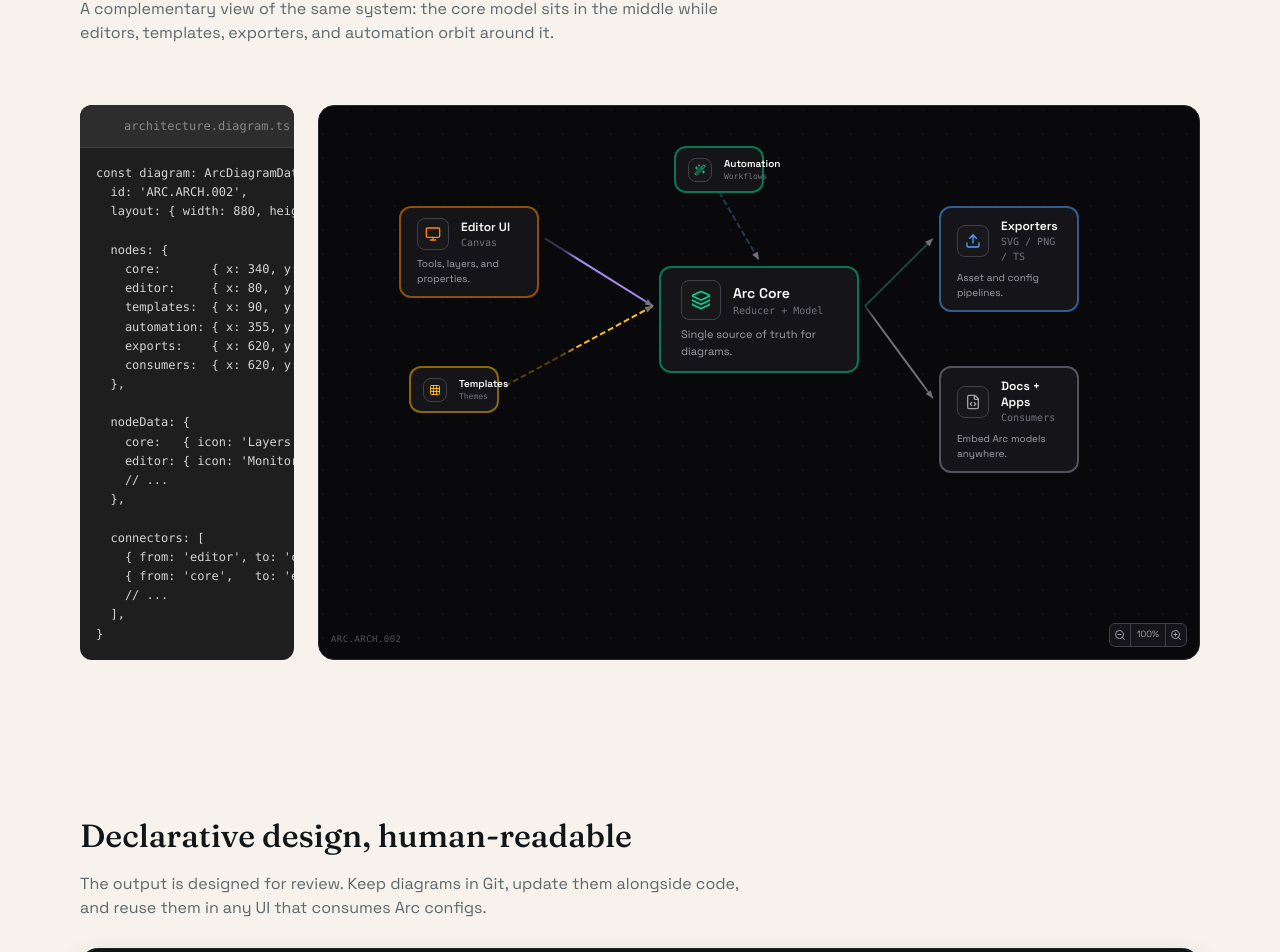
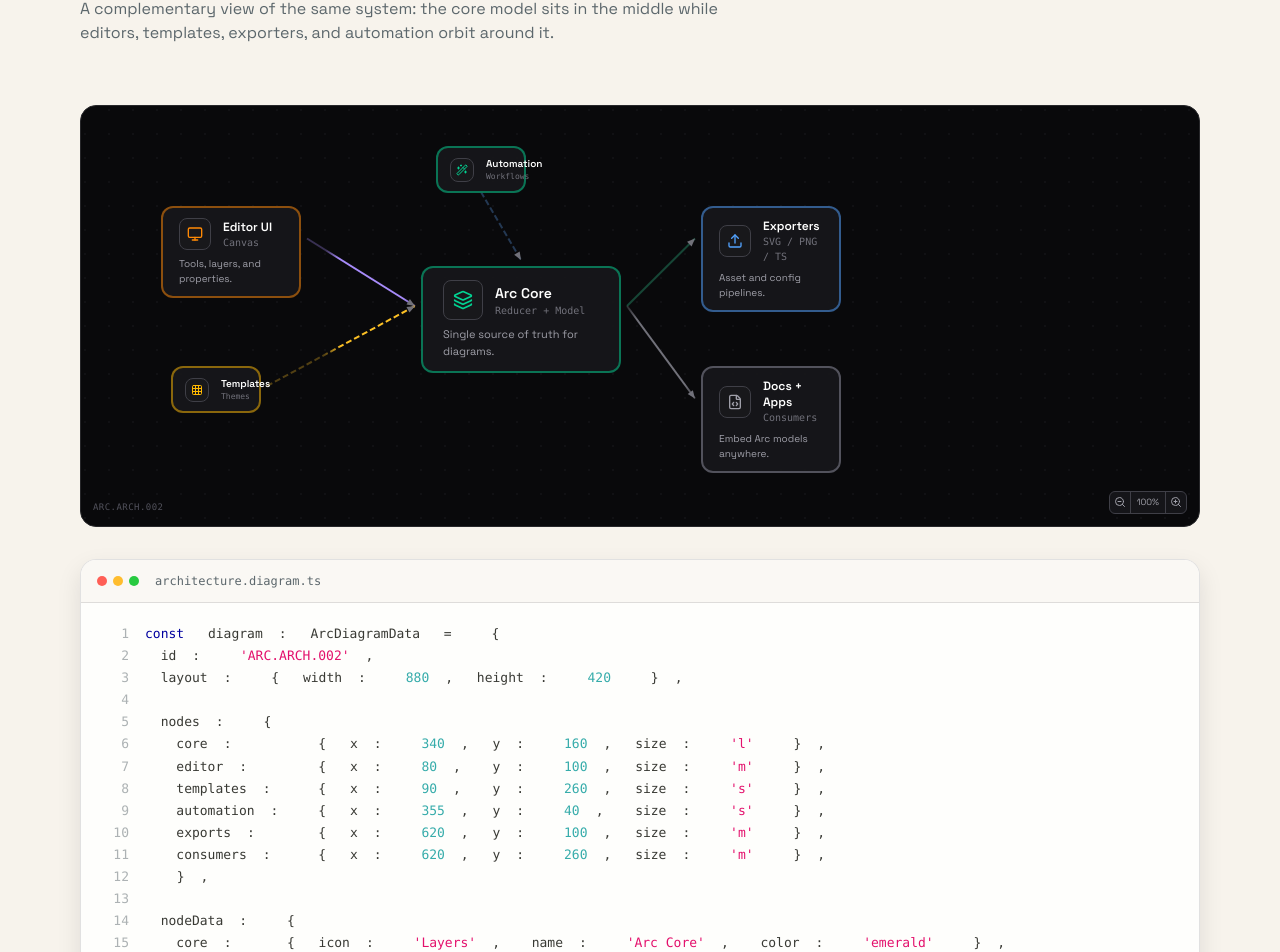
Before and after one commit to arach/arc, a React (Vite) app: page / in a window 1280 px wide. Shown: the part 2050-3002 px from the top of the page. Built offline with nearby package versions, Linux system fonts and the light colour scheme.

Commit message:
✨ Improve code showcase with syntax highlighting
- Add prism-react-renderer for TypeScript syntax highlighting
- Stack diagram above code (vertical layout)
- Light theme code panel matching landing page aesthetic
- Line numbers for better readability

```diff
--- a/package.json
+++ b/package.json
@@ -12,6 +12,7 @@
   },
   "dependencies": {
     "@base-ui/react": "^1.0.0",
+    "prism-react-renderer": "^2.4.1",
     "react": "^19.2.0",
     "react-dom": "^19.2.0"
   },
--- a/src/components/ArcArchitectureNext.tsx
+++ b/src/components/ArcArchitectureNext.tsx
@@ -1,3 +1,4 @@
+import { Highlight, themes } from 'prism-react-renderer'
 import ArcDiagram from './ArcDiagram'
 import diagram from './diagrams/architecture-next.diagram'
 
@@ -31,7 +32,12 @@ const sourceCode = `const diagram: ArcDiagramData = {
 export default function ArcArchitectureNext() {
   return (
     <div className="arc-showcase">
-      {/* Code panel */}
+      {/* Diagram section */}
+      <div className="arc-showcase-diagram">
+        <ArcDiagram data={diagram} />
+      </div>
+
+      {/* Code section below */}
       <div className="arc-showcase-code">
         <div className="arc-showcase-code-header">
           <span className="arc-showcase-dot arc-showcase-dot-red" />
@@ -39,14 +45,20 @@ export default function ArcArchitectureNext() {
           <span className="arc-showcase-dot arc-showcase-dot-green" />
           <span className="arc-showcase-filename">architecture.diagram.ts</span>
         </div>
-        <pre className="arc-showcase-pre">
-          <code>{sourceCode}</code>
-        </pre>
-      </div>
-
-      {/* Diagram panel */}
-      <div className="arc-showcase-diagram">
-        <ArcDiagram data={diagram} />
+        <Highlight theme={themes.github} code={sourceCode} language="typescript">
+          {({ style, tokens, getLineProps, getTokenProps }) => (
+            <pre className="arc-showcase-pre" style={{ ...style, background: 'transparent' }}>
+              {tokens.map((line, i) => (
+                <div key={i} {...getLineProps({ line })}>
+                  <span className="arc-line-number">{i + 1}</span>
+                  {line.map((token, key) => (
+                    <span key={key} {...getTokenProps({ token })} />
+                  ))}
+                </div>
+              ))}
+            </pre>
+          )}
+        </Highlight>
       </div>
     </div>
   )
--- a/src/landing.css
+++ b/src/landing.css
@@ -589,19 +589,26 @@
 
 /* Code + Diagram Showcase */
 .arc-showcase {
-  display: grid;
-  grid-template-columns: 1fr 1.4fr;
-  gap: 24px;
-  align-items: stretch;
+  display: flex;
+  flex-direction: column;
+  gap: 32px;
   margin: 32px 0;
 }
 
+.arc-showcase-diagram {
+  min-height: 420px;
+}
+
+.arc-showcase-diagram > div {
+  height: 100%;
+}
+
 .arc-showcase-code {
-  background: #1e1e1e;
-  border-radius: 12px;
+  background: rgba(255, 255, 255, 0.85);
+  border-radius: 16px;
+  border: 1px solid var(--arc-border);
   overflow: hidden;
-  display: flex;
-  flex-direction: column;
+  box-shadow: var(--arc-shadow-soft);
 }
 
 .arc-showcase-code-header {
@@ -609,8 +616,8 @@
   align-items: center;
   gap: 6px;
   padding: 12px 16px;
-  background: #2d2d2d;
-  border-bottom: 1px solid #3d3d3d;
+  background: rgba(250, 248, 244, 0.95);
+  border-bottom: 1px solid var(--arc-border);
 }
 
 .arc-showcase-dot {
@@ -626,41 +633,33 @@
 .arc-showcase-filename {
   margin-left: 10px;
   font-size: 12px;
-  color: #888;
+  color: var(--arc-muted);
   font-family: 'SF Mono', 'Monaco', 'Consolas', monospace;
 }
 
 .arc-showcase-pre {
   margin: 0;
-  padding: 16px;
+  padding: 20px 24px;
   overflow: auto;
-  flex: 1;
-  font-size: 12px;
-  line-height: 1.6;
-  color: #d4d4d4;
+  font-size: 13px;
+  line-height: 1.7;
   font-family: 'SF Mono', 'Monaco', 'Consolas', monospace;
+  background: transparent;
 }
 
-.arc-showcase-pre code {
-  white-space: pre;
+.arc-showcase-pre > div {
+  display: flex;
+  gap: 16px;
 }
 
-.arc-showcase-diagram {
-  min-height: 400px;
-}
-
-.arc-showcase-diagram > div {
-  height: 100%;
-}
-
-@media (max-width: 1024px) {
-  .arc-showcase {
-    grid-template-columns: 1fr;
-  }
-
-  .arc-showcase-code {
-    max-height: 300px;
-  }
+.arc-line-number {
+  display: inline-block;
+  width: 24px;
+  text-align: right;
+  color: var(--arc-muted);
+  opacity: 0.5;
+  user-select: none;
+  flex-shrink: 0;
 }
 
 @media (max-width: 720px) {
```
